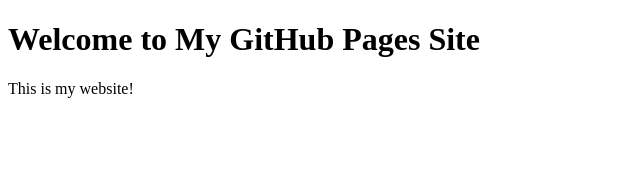
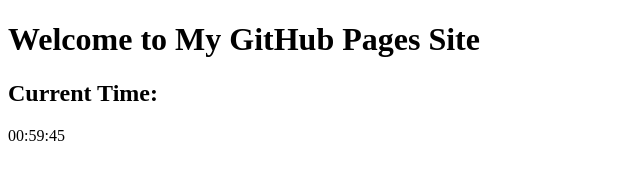
Before and after one commit to szgiazhn/szgiazhn.github.io, a plain HTML site: page index.html in a window 1280 px wide. Shown: the whole page, without its empty margins (0-640 px from the left). Drawn offline with Linux system fonts and the light colour scheme.

Commit message:
Add a javascript

```diff
--- /dev/null
+++ b/currenttime.js
@@ -0,0 +1,14 @@
+function updateTime() {
+  const now = new Date();
+  const hours = now.getHours().toString().padStart(2, '0');
+  const minutes = now.getMinutes().toString().padStart(2, '0');
+  const seconds = now.getSeconds().toString().padStart(2, '0');
+  const currentTime = `${hours}:${minutes}:${seconds}`;
+  document.getElementById('time').textContent = currentTime;
+}
+
+// Update time every second
+setInterval(updateTime, 1000);
+
+// Initial call to display time immediately
+updateTime();
--- a/index.html
+++ b/index.html
@@ -5,6 +5,10 @@
 </head>
 <body>
     <h1>Welcome to My GitHub Pages Site</h1>
-    <p>This is my website!</p>
+    <h2>Current Time:</h2>
+	<p id="time"></p>
+
+	<!-- Link to external JavaScript file -->
+	<script src="currenttime.js"></script>
 </body>
 </html>
```
